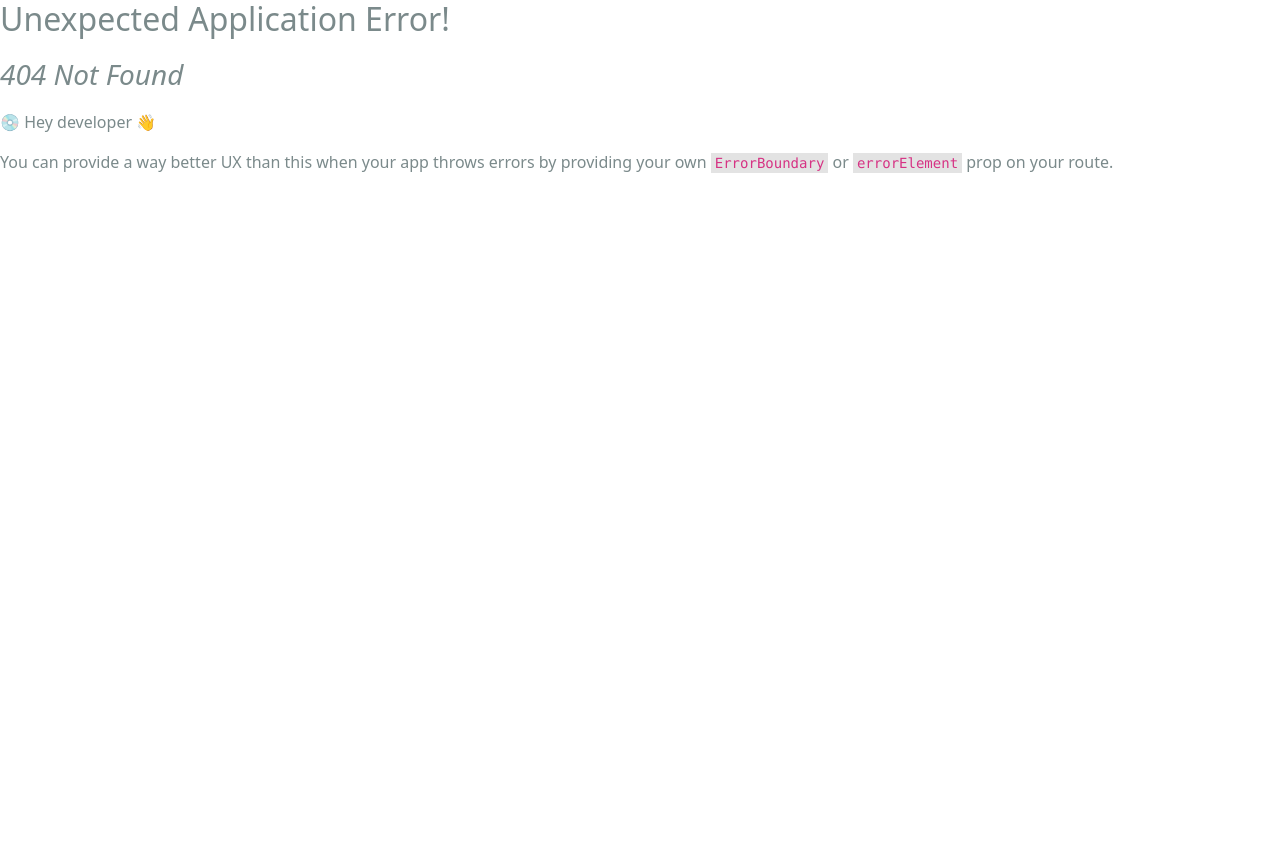
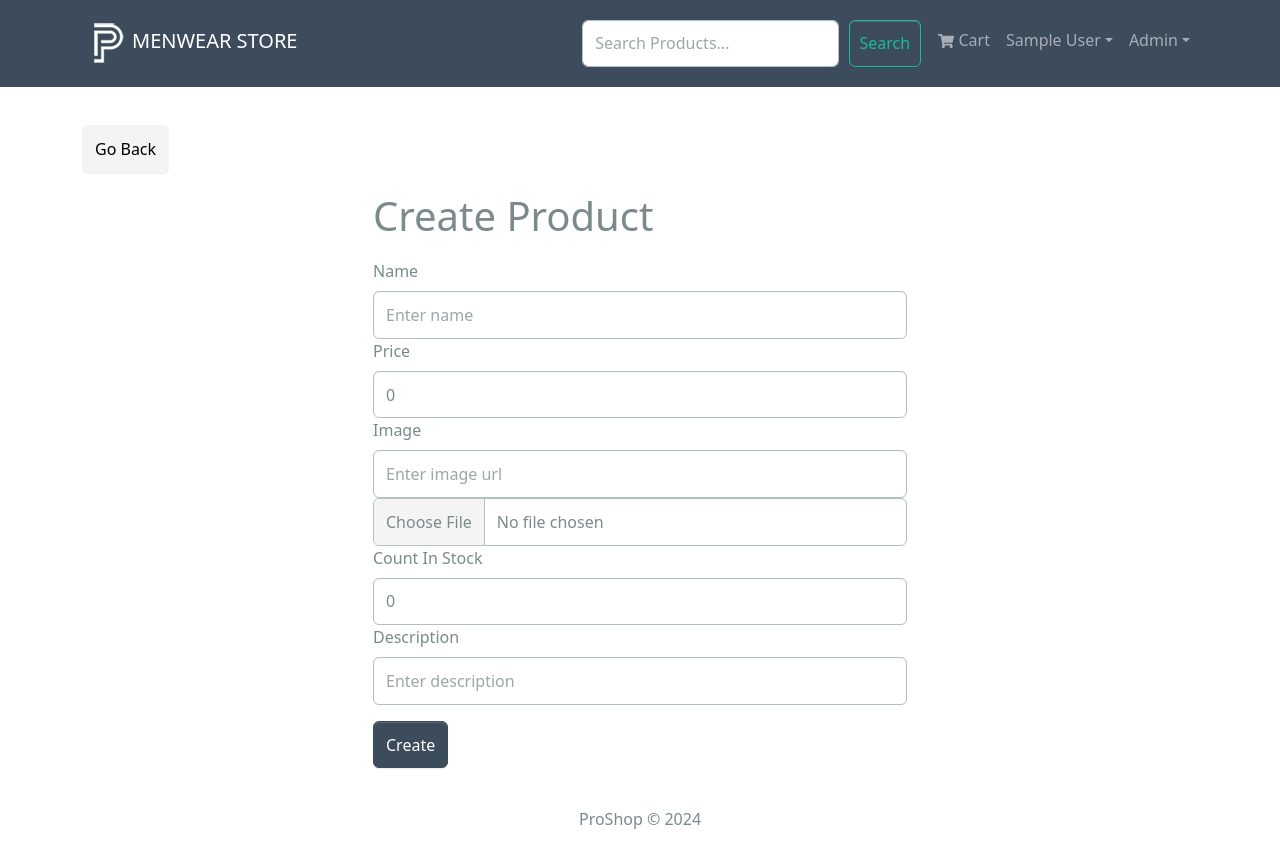
Before and after one commit to hieutran61/Menswear-Store, a React (Create React App) app in the folder frontend/: page /admin/createProduct in a window 1280 px wide. Before the commit this address had no page. Before the commit the page ends 800 px from the top, so only its background shows below. Built offline with nearby package versions, Linux system fonts and the light colour scheme; no server answers; sample sign-in values are in the browser's storage.

Commit message:
feat: Create Product screen & api

```diff
--- a/frontend/src/index.js
+++ b/frontend/src/index.js
@@ -25,6 +25,7 @@
 import OrderScreen from './screens/OrderScreen';
 import ProfileScreen from './screens/ProfileScreen';
 import OrderListScreen from './screens/admin/OrderListScreen';
+import CreateProductScreen from './screens/admin/CreateProductScreen';
 import ProductListScreen from './screens/admin/ProductListScreen';
 import ProductEditScreen from './screens/admin/ProductEditScreen';
 import UserListScreen from './screens/admin/UserListScreen';
@@ -59,6 +60,7 @@
       <Route path='' element={<AdminRoute />}>
         <Route path='/admin/orderlist' element={<OrderListScreen />} />
         <Route path='/admin/productlist' element={<ProductListScreen />} />
+        <Route path='/admin/createProduct' element={<CreateProductScreen />} />
         <Route
           path='/admin/productlist/:pageNumber'
           element={<ProductListScreen />}
--- /dev/null
+++ b/frontend/src/screens/admin/CreateProductScreen.jsx
@@ -0,0 +1,189 @@
+import { useState, useEffect } from 'react';
+import { Link, useNavigate, useParams } from 'react-router-dom';
+import { Form, Button } from 'react-bootstrap';
+import Message from '../../components/Message';
+import Loader from '../../components/Loader';
+import FormContainer from '../../components/FormContainer';
+import { toast } from 'react-toastify';
+import {
+  useGetProductDetailsQuery,
+  useCreateProductMutation,
+  useUploadProductImageMutation,
+} from '../../slices/productsApiSlice';
+
+const ProductEditScreen = () => {
+  const { id: productId } = useParams();
+
+  const [name, setName] = useState('');
+  const [price, setPrice] = useState(0);
+  const [image, setImage] = useState('');
+  const [brand, setBrand] = useState('');
+  const [category, setCategory] = useState('');
+  const [countInStock, setCountInStock] = useState(0);
+  const [description, setDescription] = useState('');
+
+  const {
+    data: product,
+    isLoading,
+    refetch,
+    error,
+  } = useGetProductDetailsQuery(productId);
+
+  const [createProduct, { isLoading: loadingUpdate }] =
+  useCreateProductMutation();
+
+  const [uploadProductImage, { isLoading: loadingUpload }] =
+    useUploadProductImageMutation();
+
+  const navigate = useNavigate();
+
+  const submitHandler = async (e) => {
+    e.preventDefault();
+    try {
+        const res = await createProduct({
+        // productId,
+        name: name,
+        price: price,
+        image: image,
+        description: description,
+        countInStock: countInStock,
+      }).unwrap();
+      // NOTE: here we need to unwrap the Promise to catch any rejection in our catch block
+      toast.success('Product Created');
+      refetch();
+      navigate('/admin/productlist');
+
+    } catch (err) {
+      toast.error(err?.data?.message || err.error);
+    }
+  };
+
+  useEffect(() => {
+    if (product) {
+      setName(product.name);
+      setPrice(product.price);
+      setImage(product.image);
+      setBrand(product.brand);
+      setCategory(product.category);
+      setCountInStock(product.countInStock);
+      setDescription(product.description);
+    }
+  }, [product]);
+
+  const uploadFileHandler = async (e) => {
+    const formData = new FormData();
+    formData.append('image', e.target.files[0]);
+    try {
+      const res = await uploadProductImage(formData).unwrap();
+      toast.success(res.message);
+      setImage(res.image);
+    } catch (err) {
+      toast.error(err?.data?.message || err.error);
+    }
+  };
+
+  return (
+    <>
+      <Link to='/admin/productlist' className='btn btn-light my-3'>
+        Go Back
+      </Link>
+      <FormContainer>
+        <h1>Create Product</h1>
+        {/* {loadingUpdate && <Loader />}
+        {isLoading ? (
+          <Loader />
+        ) : error ? (
+          <Message variant='danger'>{error.data.message}</Message>
+        ) : ( */}
+          <Form onSubmit={submitHandler}>
+            <Form.Group controlId='name'>
+              <Form.Label>Name</Form.Label>
+              <Form.Control
+                type='name'
+                placeholder='Enter name'
+                value={name}
+                onChange={(e) => setName(e.target.value)}
+              ></Form.Control>
+            </Form.Group>
+
+            <Form.Group controlId='price'>
+              <Form.Label>Price</Form.Label>
+              <Form.Control
+                type='number'
+                placeholder='Enter price'
+                value={price}
+                onChange={(e) => setPrice(e.target.value)}
+              ></Form.Control>
+            </Form.Group>
+
+            <Form.Group controlId='image'>
+              <Form.Label>Image</Form.Label>
+              <Form.Control
+                type='text'
+                placeholder='Enter image url'
+                value={image}
+                onChange={(e) => setImage(e.target.value)}
+              ></Form.Control>
+              <Form.Control
+                label='Choose File'
+                onChange={uploadFileHandler}
+                type='file'
+              ></Form.Control>
+              {loadingUpload && <Loader />}
+            </Form.Group>
+
+            {/* <Form.Group controlId='brand'>
+              <Form.Label>Brand</Form.Label>
+              <Form.Control
+                type='text'
+                placeholder='Enter brand'
+                value={brand}
+                onChange={(e) => setBrand(e.target.value)}
+              ></Form.Control>
+            </Form.Group> */}
+
+            <Form.Group controlId='countInStock'>
+              <Form.Label>Count In Stock</Form.Label>
+              <Form.Control
+                type='number'
+                placeholder='Enter countInStock'
+                value={countInStock}
+                onChange={(e) => setCountInStock(e.target.value)}
+              ></Form.Control>
+            </Form.Group>
+
+            {/* <Form.Group controlId='category'>
+              <Form.Label>Category</Form.Label>
+              <Form.Control
+                type='text'
+                placeholder='Enter category'
+                value={category}
+                onChange={(e) => setCategory(e.target.value)}
+              ></Form.Control>
+            </Form.Group> */}
+
+            <Form.Group controlId='description'>
+              <Form.Label>Description</Form.Label>
+              <Form.Control
+                type='text'
+                placeholder='Enter description'
+                value={description}
+                onChange={(e) => setDescription(e.target.value)}
+              ></Form.Control>
+            </Form.Group>
+
+            <Button
+              type='submit'
+              variant='primary'
+              style={{ marginTop: '1rem' }}
+            >
+              Create
+            </Button>
+          </Form>
+        {/* )} */}
+      </FormContainer>
+    </>
+  );
+};
+
+export default ProductEditScreen;
--- a/frontend/src/screens/admin/ProductListScreen.jsx
+++ b/frontend/src/screens/admin/ProductListScreen.jsx
@@ -54,9 +54,11 @@
           <h1>Products</h1>
         </Col>
         <Col className='text-end'>
-          <Button className='my-3' onClick={createProductHandler}>
+          <LinkContainer to ={`/admin/createProduct`}>
+          <Button className='my-3'>
             <FaPlus /> Create Product
           </Button>
+          </LinkContainer>
         </Col>
       </Row>
 
@@ -74,9 +76,7 @@
                 <th>ID</th>
                 <th>NAME</th>
                 <th>PRICE</th>
-                <th>CATEGORY</th>
-                <th>BRAND</th>
-                <th></th>
+                <th>ACTION</th>
               </tr>
             </thead>
             <tbody>
@@ -85,8 +85,6 @@
                   <td>{product._id}</td>
                   <td>{product.name}</td>
                   <td>${product.price}</td>
-                  <td>{product.category}</td>
-                  <td>{product.brand}</td>
                   <td>
                     <LinkContainer to={`/admin/product/${product._id}/edit`}>
                       <Button variant='light' className='btn-sm mx-2'>
--- a/frontend/src/slices/productsApiSlice.js
+++ b/frontend/src/slices/productsApiSlice.js
@@ -18,9 +18,10 @@
       keepUnusedDataFor: 5,
     }),
     createProduct: builder.mutation({
-      query: () => ({
+      query: (data) => ({
         url: `${PRODUCTS_URL}`,
         method: 'POST',
+        body: data,
       }),
       invalidatesTags: ['Product'],
     }),
```
Also changed, not shown: 1 other file (tests, documents, lock files or other folders).
